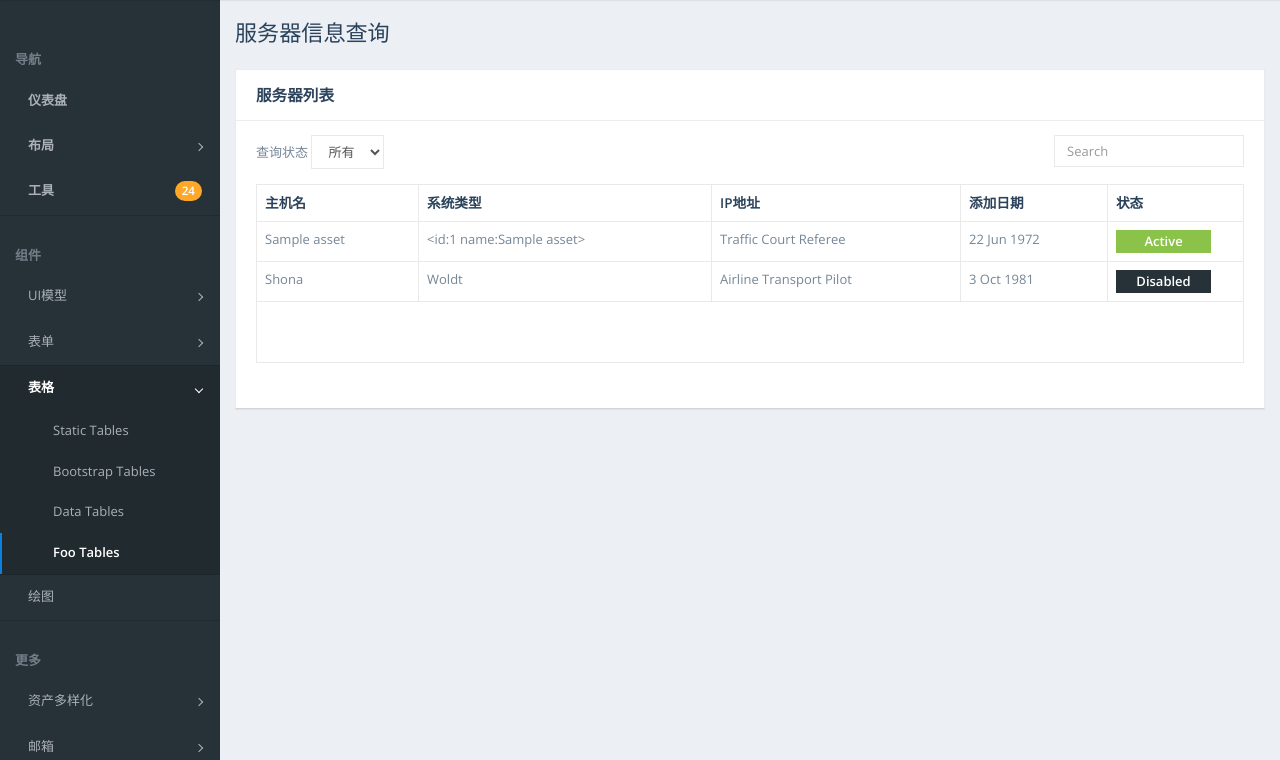
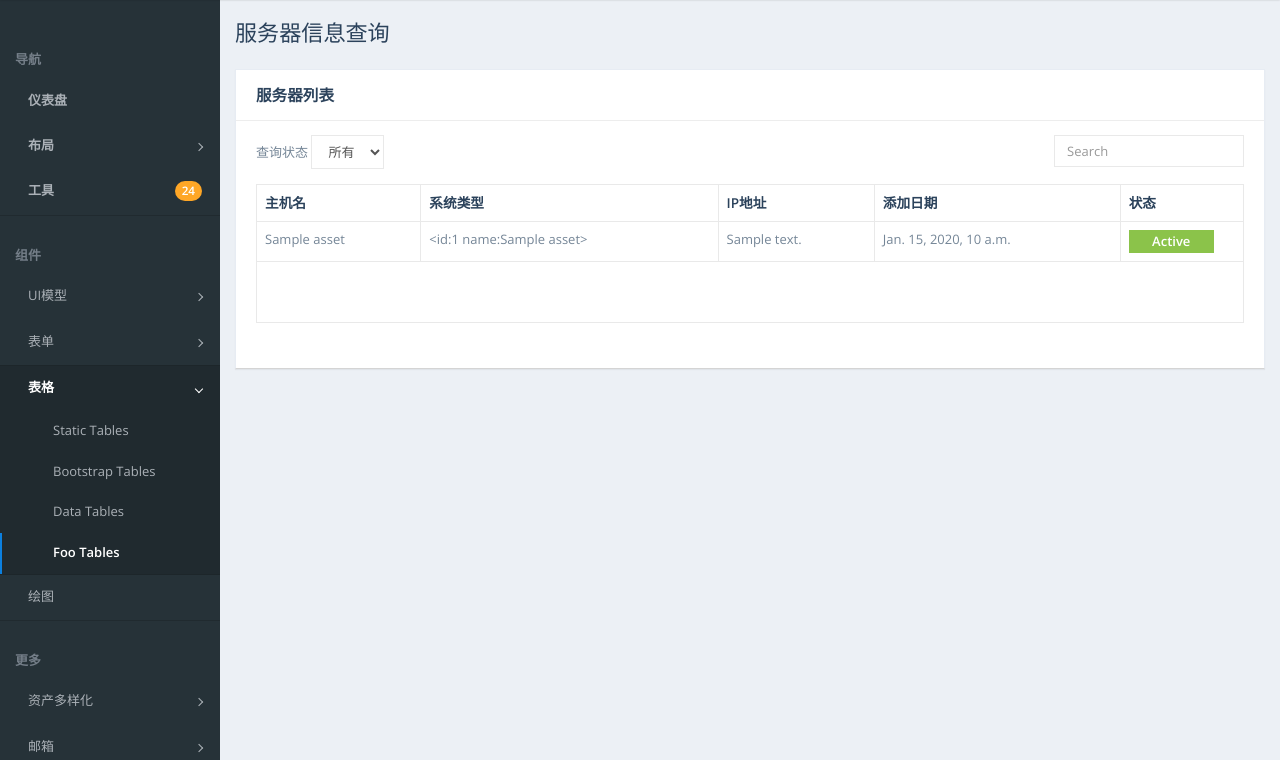
Before and after one commit to LeonYanwj/LeonCMDB, a Django app: page /index.html/ in a window 1280 px wide. Shown: the part 40-800 px from the top of the page. Run offline with Django 3.2, Linux system fonts and the light colour scheme; a user stored in the database is signed in; tables that the repository leaves empty hold one stand-in row (values such as "Sample post"); some libraries are stand-ins or nearby versions.

Commit message:
资产可以成功创建

```diff
--- a/asset/core.py
+++ b/asset/core.py
@@ -30,7 +30,7 @@ class Asset(object):
     def response_msg(self, msg_type, key, msg):
         if msg_type in self.response:
             self.response[msg_type].append({key: msg})
-            models.ReqLog.objects.create(asset=self.asset_obj,level_message=msg_type,message="%s %s"%(key,msg))
+            # models.ReqLog.objects.create(asset=self.asset_obj,level_message=msg_type,message="%s %s"%(key,msg))
         else:
             raise ValueError
 
@@ -384,20 +384,20 @@ class Asset(object):
                 try:
                     self.__verify_field(nic_item, 'macaddress', str)
                     if not len(self.response['error']):  # no processing when there's no error happend
-                        data_set = {
-                            'asset_id': self.asset_obj.id,
-                            'name': nic_item.get('name'),
-                            'sn': nic_item.get('sn'),
-                            'macaddress': nic_item.get('macaddress'),
-                            'ipaddress': nic_item.get('ipaddress'),
-                            'bonding': nic_item.get('bonding'),
-                            'model': nic_item.get('model'),
-                            'netmask': nic_item.get('netmask'),
-                        }
+                        if not models.NIC.objects.filter(macaddress=nic_item.get('macaddress')):
+                            data_set = {
+                                'asset_id': self.asset_obj.id,
+                                'name': nic_item.get('name'),
+                                'sn': nic_item.get('sn'),
+                                'macaddress': nic_item.get('macaddress'),
+                                'ipaddress': nic_item.get('ipaddress'),
+                                'bonding': nic_item.get('bonding'),
+                                'model': nic_item.get('model'),
+                                'netmask': nic_item.get('netmask'),
+                            }
 
-                        obj = models.NIC(**data_set)
-                        obj.save()
-
+                            obj = models.NIC(**data_set)
+                            obj.save()
                 except Exception as e:
                     self.response_msg('error', 'ObjectCreationException', 'Object [nic] %s' % str(e))
         else:
@@ -415,7 +415,7 @@ class Asset(object):
                             'asset_id': self.asset_obj.id,
                             'slot': ram_item.get("slot"),
                             'sn': ram_item.get('sn'),
-                            'capacity': ram_item.get('capacity'),
+                            'capacity': int(ram_item.get('capacity')),
                             'model': ram_item.get('model'),
                         }
 
--- a/asset/models.py
+++ b/asset/models.py
@@ -291,11 +291,11 @@ class NIC(models.Model):
     asset = models.ForeignKey("Asset")
     name = models.CharField(u'网卡名字',max_length=64,blank=True,null=True)
     sn = models.CharField(u'SN号',max_length=128,blank=True,null=True)
-    model = models.CharField(u'网卡类型',max_length=128,unique=True)
-    macadderss = models.CharField(u'MAC',max_length=64,unique=True)
+    model = models.CharField(u'网卡类型',max_length=16)
+    macaddress = models.CharField(u'MAC',max_length=64,unique=True)
     ipaddress = models.GenericIPAddressField('IP',blank=True,null=True)
     netmask = models.CharField(max_length=64,blank=True,null=True)
-    boding = models.CharField(max_length=64,blank=True,null=True)
+    bonding = models.CharField(max_length=64,blank=True,null=True)
     memo = models.TextField(u'备注',max_length=128,null=True,blank=True)
     create_date = models.DateTimeField(blank=True,auto_now_add=True)
     update_date = models.DateTimeField(blank=True,auto_now=True)
@@ -480,6 +480,9 @@ class ReqLog(models.Model):
         verbose_name = '操作日志'
         verbose_name_plural = '操作日志'
 
+    def __str__(self):
+        return "资产id: %s 日志等级: %s"%(self.asset.id,self.level_message)
+
 class UserAdmin(models.Model):
     user = models.OneToOneField(User)
     name = models.CharField(max_length=32)
--- a/templates/index.html
+++ b/templates/index.html
@@ -315,18 +315,15 @@
                                 <tr>
                                     <td>{{ host.name }}</td>
                                     <td>{{ host }}</td>
-                                    <td>Traffic Court Referee</td>
-                                    <td>22 Jun 1972</td>
-                                    <td><span class="label label-table label-success">Active</span></td>
+                                    <td>{{ host.nic_set.first.ipaddress }}</td>
+                                    <td>{{ host.create_date.astimezone }}</td>
+                                    {% if host.status == 0 %}
+                                        <td><span class="label label-table label-success">Active</span></td>
+                                    {% else %}
+                                        <td><span class="label label-table label-success">Down</span></td>
+                                    {% endif %}
                                 </tr>
                                 {% endfor %}
-                                <tr>
-                                    <td>Shona</td>
-                                    <td>Woldt</td>
-                                    <td>Airline Transport Pilot</td>
-                                    <td>3 Oct 1981</td>
-                                    <td><span class="label label-table label-dark">Disabled</span></td>
-                                </tr>
                                 </tbody>
                                 <tfoot>
                                 <tr>
@@ -654,3 +651,11 @@
         </div>
     </div>
 {% endblock %}
+
+{% block myjs %}
+    <script>
+        function hideHost() {
+            $('tbody')
+        }
+    </script>
+{% endblock %}
```
Also changed, not shown: asset/migrations/0006_auto_20200312_1021.py (added), asset/migrations/0007_auto_20200312_1046.py (added), asset/migrations/0008_auto_20200312_1117.py (added), 1 other file.
